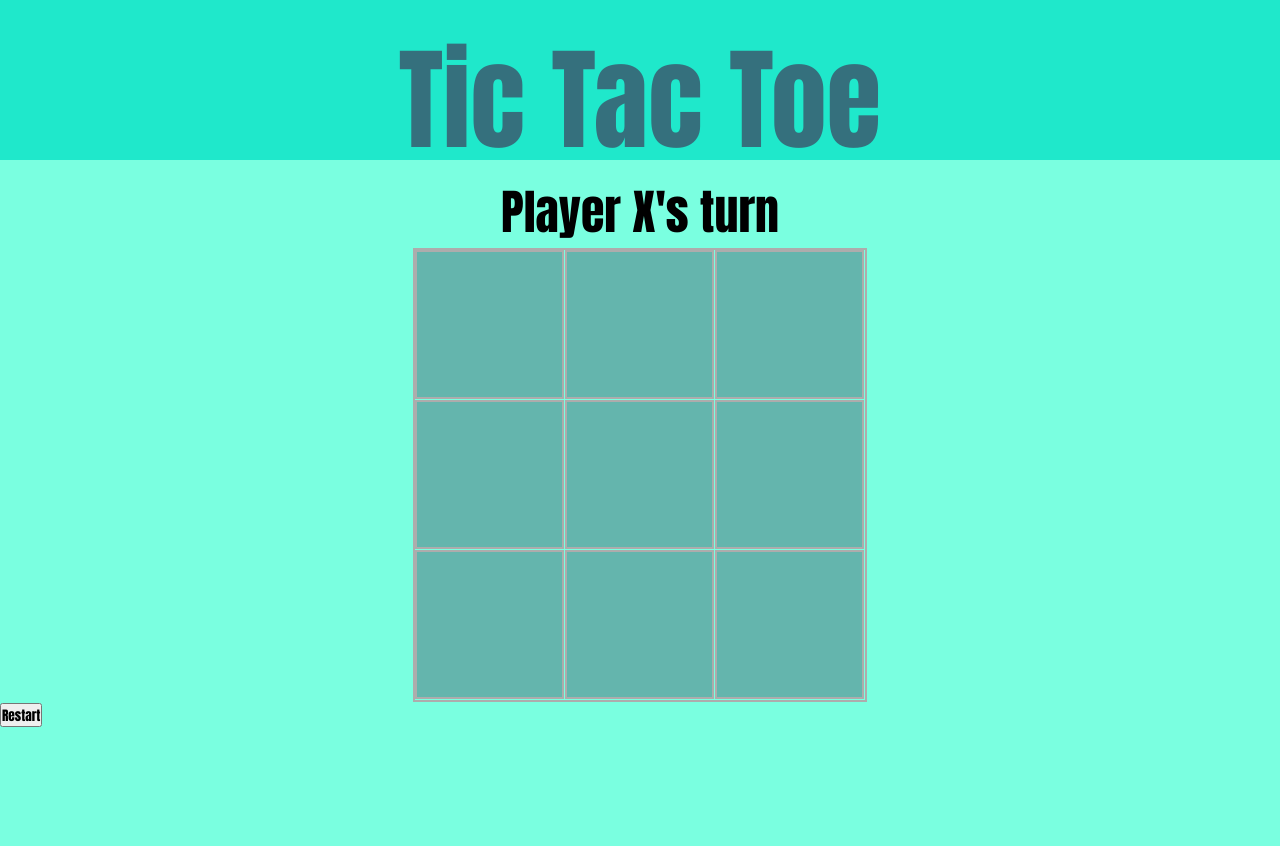
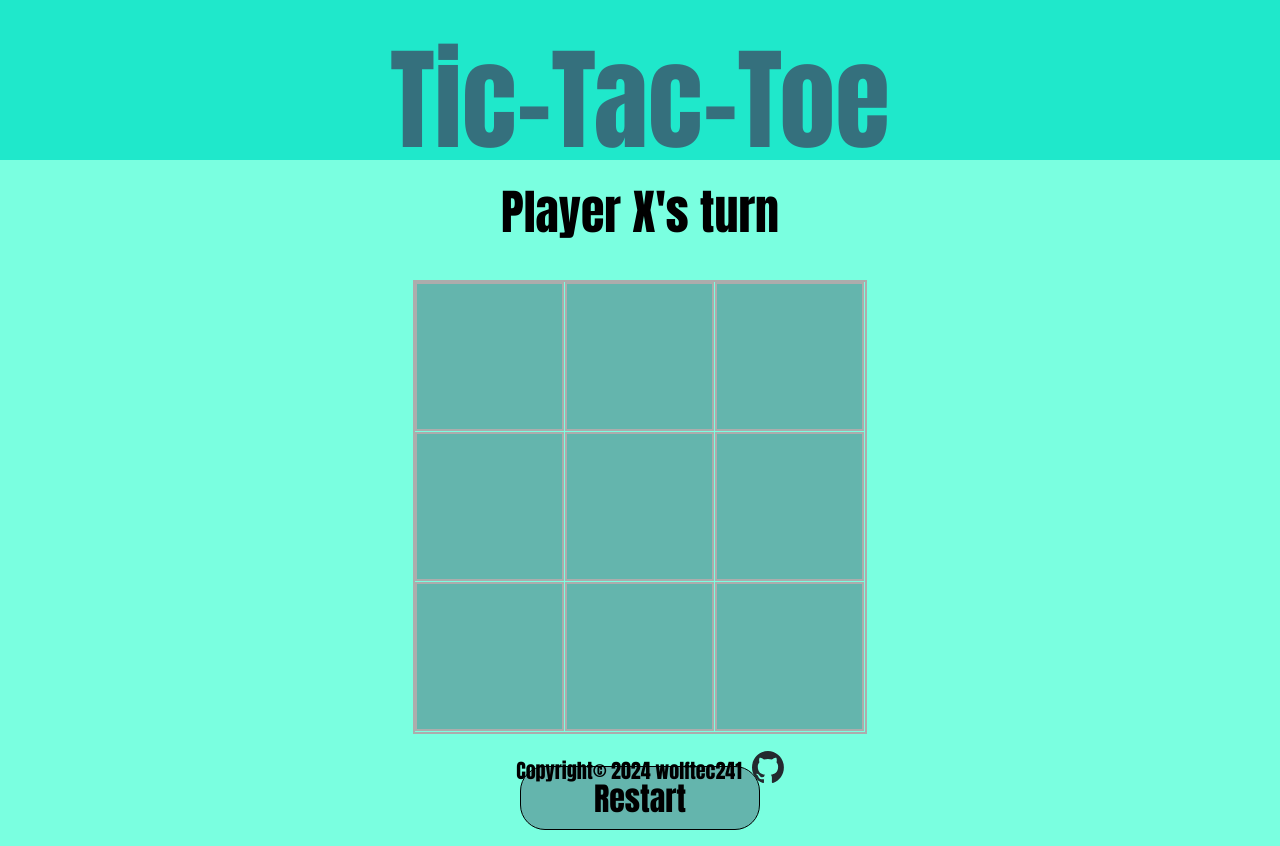
Before and after one commit to wolftec241/Odin-Tic-Tac-Toe, a plain HTML site: page index.html in a window 1280 px wide. Before the commit the page ends 800 px from the top, so only its background shows below. Drawn offline with Linux system fonts and the light colour scheme.

Commit message:
First version

```diff
--- a/Css/style.css
+++ b/Css/style.css
@@ -19,6 +19,7 @@ body{
     background-color: var(--background-color);
     margin: 0;
     padding: 0;
+    width: 100vw;
 }
 
 /* HEADER */
@@ -27,6 +28,7 @@ header{
     background-color: var(--header-background-color);
     min-height: 100px;
     height: 20vh;
+    width: 100vw;
 }
 
 .title{
@@ -41,6 +43,10 @@ header{
 /* MAIN */
 .main{
     padding-block: 1rem;
+    display: flex;
+    flex-flow: column nowrap;
+    align-items: center;
+    gap: 2rem;
 }
 
 .message{
@@ -69,6 +75,41 @@ header{
     user-select: none;
 }
 
-.field:hover{
+.field:hover,
+.restart-button:hover{
+    background-color: var(--field-background-color-hover);
+}
 
+.restart-button{
+    width: 15rem;
+    height: 4rem;
+    font-size: 2rem;
+    background-color: var(--field-background-color);
+    border: 1px solid black;
+    border-radius: 25px;
+    cursor: pointer;
 }
+
+/* FOOTER */
+.footer {
+    position: absolute;
+    bottom: 0;
+    left: 0;
+    display: flex;
+    align-items: center;
+    justify-content: center;
+    gap: 10px;
+    width: 100%;
+    padding: 10px;
+    font-size: 20px;
+  }
+
+  .github-icon {
+    width: 2rem;
+    height: 2rem;
+    transition: transform 0.3s ease-in-out;
+  }
+
+  .github-icon:hover {
+    transform: rotate(360deg) scale(1.2);
+  }
--- a/index.html
+++ b/index.html
@@ -8,7 +8,7 @@
 </head>
 <body>
     <header>
-        <h1 class="title">Tic Tac Toe</h1>
+        <h1 class="title">Tic-Tac-Toe</h1>
     </header>
 
     <main class="main">
@@ -24,11 +24,17 @@
           <div class="field" data-index="7"></div>
           <div class="field" data-index="8"></div>
         </div>
-        <div class="center">
+        <div class="reset">
           <button class="restart-button" id="restart-button">Restart</button>
         </div>
       </main>
 
+      <footer class="footer">
+        <p>Copyright&copy; 2024 wolftec241</p>
+        <a href="https://github.com/wolftec241" target="_blank">
+          <img class="github-icon" src="./Pic/github-mark.svg"></img>
+        </a>
+    </footer>
 
     <script src="./Js/script.js"></script>
 </body>
```
Also changed, not shown: Pic/github-mark.svg (added).
